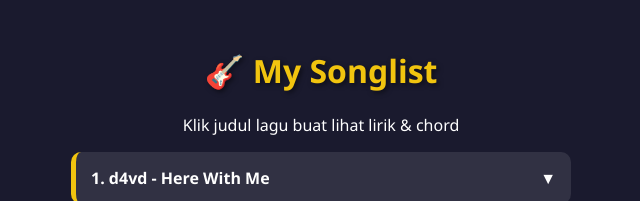
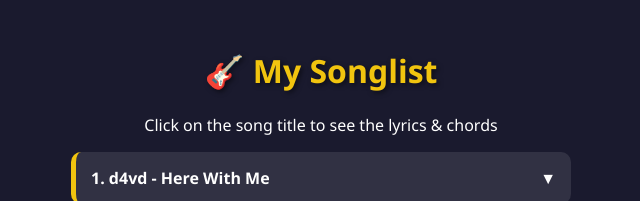
Before and after one commit to yongedison/Cover-song-, a plain HTML site: page index.html in a window 1280 px wide. Shown: the top 201 px of the page, without its empty margins (319-959 px from the left). Drawn offline with Linux system fonts and the light colour scheme.

Commit message:
Update index.html

```diff
--- a/index.html
+++ b/index.html
@@ -54,7 +54,7 @@
 <body>
 
     <h1>🎸 My Songlist</h1>
-    <p>Klik judul lagu buat lihat lirik & chord</p>
+    <p>Click on the song title to see the lyrics & chords</p>
 
     <div class="song-container">
 
```
